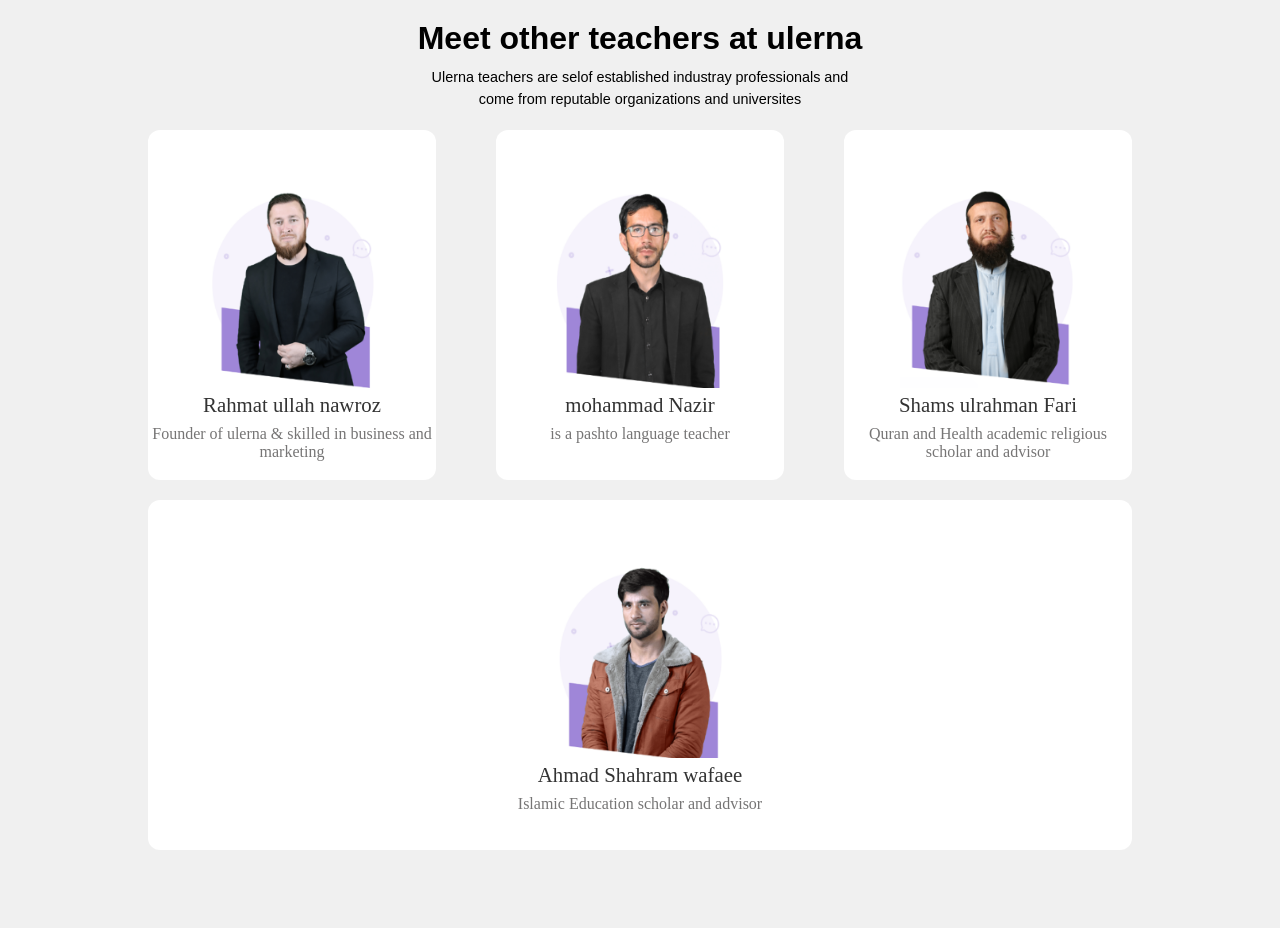
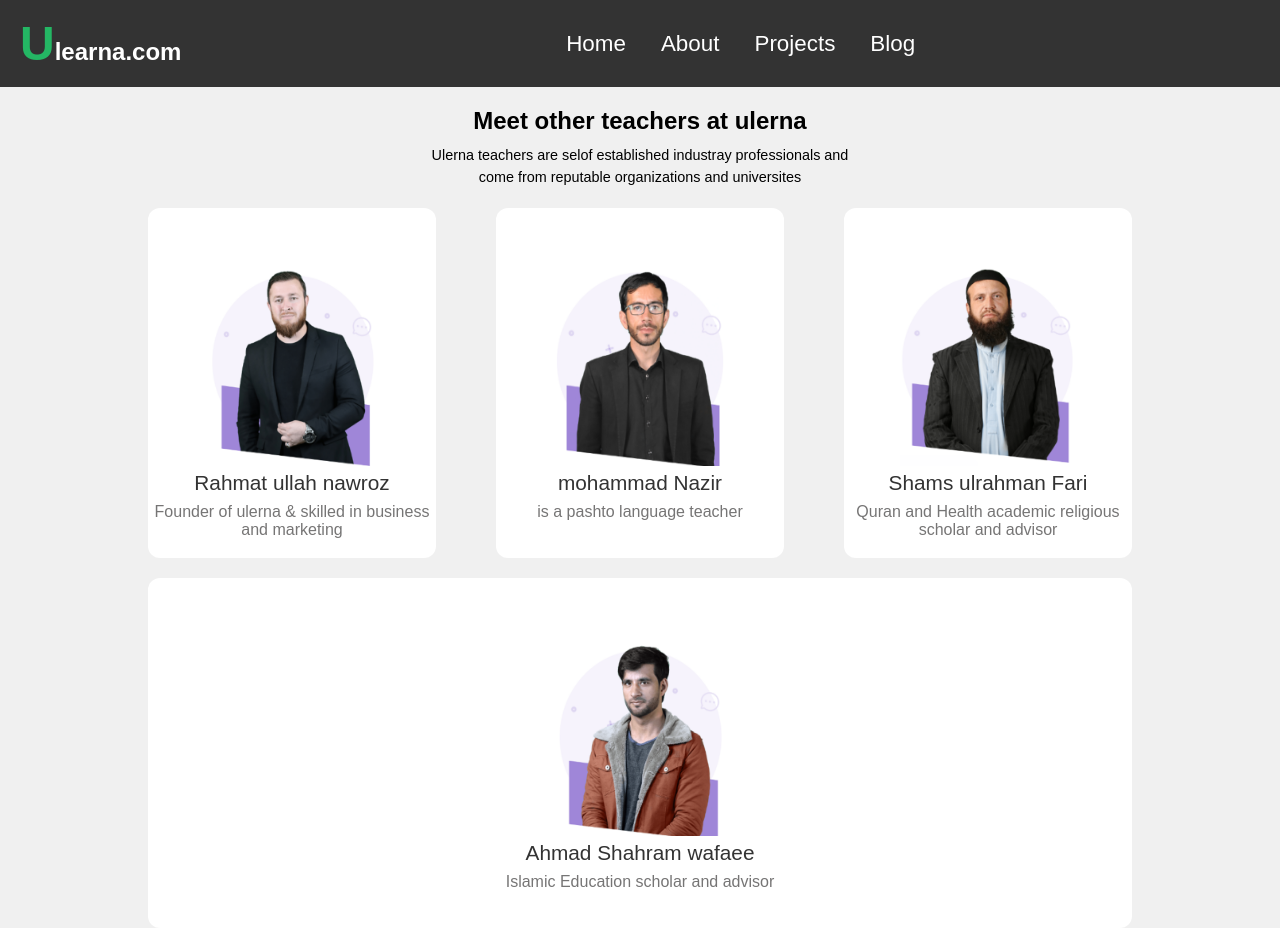
Before and after one commit to Farid-Ahmad-Haidary/index.html, a plain HTML site: page index.html in a window 1280 px wide. Before the commit the page ends 850 px from the top, so only its background shows below. Drawn offline with Linux system fonts and the light colour scheme.

Commit message:
the navbar is added and styled

```diff
--- a/index.html
+++ b/index.html
@@ -8,15 +8,27 @@
 </head>
 
 <body class="body">
+  <header>
+    <nav class="navbar">
+      <h2><span>U</span>learna.com</h2>
+      <ul class="nav_links">
+        <li>Home</li>
+        <li>About</li>
+        <li>Projects</li>
+        <li>Blog</li>
+      </ul>
+
+    </nav>
+  </header>
   <div>
-    <header>
+    <section>
       <h1 class="Title">Meet other teachers at ulerna</h1>
       <p class="Paragraph">
         Ulerna teachers are selof established industray professionals and
         <br>
         come from reputable organizations and universites
-      </p>
-    </header>
+
+    </section>
     <div class="continar">
 
       <div class="Box">
--- a/style.css
+++ b/style.css
@@ -14,7 +14,53 @@
 }
 .body{
   background-color: #f0f0f0;
+  font-family: Arial, Helvetica, sans-serif;
 }
+
+/* navbar styling */
+.navbar{
+  display: flex;
+  flex-direction: row;
+  justify-content: space-between;
+  background-color: #333;
+  color: white;
+  text-align: center;
+}
+
+.navbar h2{
+  color: white;
+  text-decoration: none;
+  padding: 16px 20px;
+  display: block;
+}
+
+.navbar span{
+color: rgb(36, 183, 100);
+font-size: 3rem;
+font-style: handwriting;
+
+}
+
+
+.nav_links{
+  display: flex;
+  flex-direction: row;
+  justify-content: space-around;
+  width: 30%;
+  margin: auto;
+  list-style: none;
+align-items: center;
+font-size: 1.4rem;
+
+}
+
+.nav_links li:hover{
+  color: gold;
+  cursor: pointer;
+  transition: 0.5s;
+}
+
+
 .Title{
   text-align: center;
   font-family: sans-serif;
```
